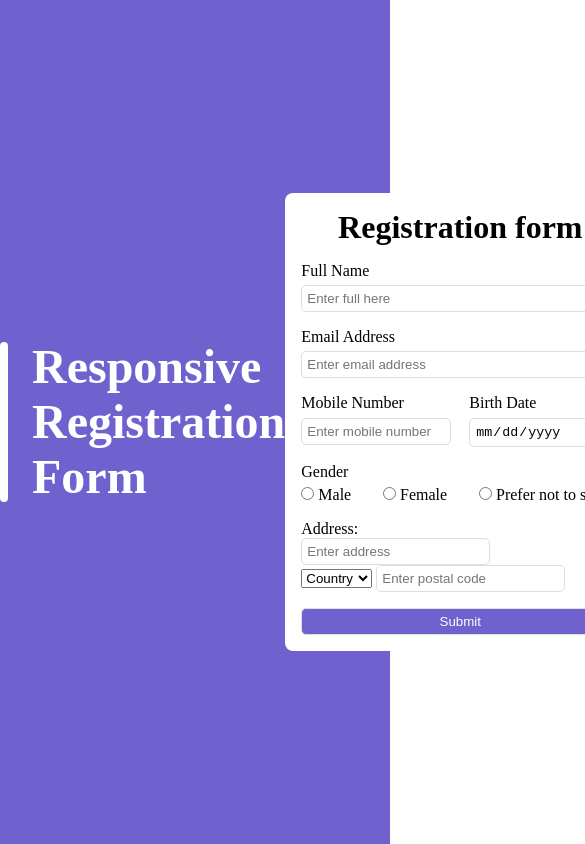
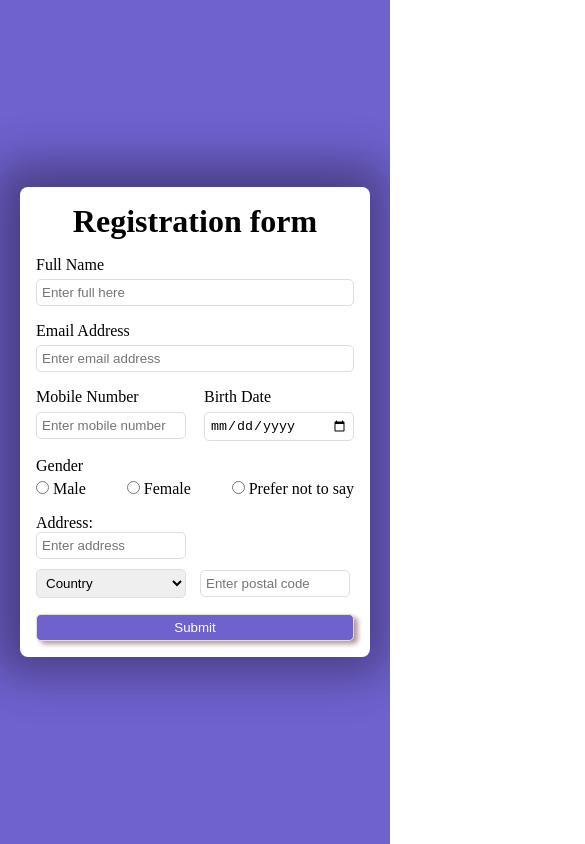
Before and after one commit to Ader-tech/frontendChallange-day1-form, a plain HTML site: page index.html in a window 390 px wide. Shown: the top 844 px of the page, 585 px wide, since content can reach past the window. Drawn offline with Linux system fonts and the light colour scheme.

Commit message:
correct the things highlited and also make it responsive

```diff
--- a/index.css
+++ b/index.css
@@ -16,7 +16,7 @@
     width: 700px;
     display: flex;
     align-items: center;
-    /* gap: 3rem; */
+    gap: 3rem;
     justify-content: space-between;
     /* border: 1px solid black; */
 
@@ -40,13 +40,15 @@
     font-weight: bold;
 }
 .form {
-    width: 350px;
+    width: 500px;
+    height: auto;
     background-color: #fff;
     display: flex;
     flex-direction: column;
     gap: 1rem;
     padding: 1rem;
     border-radius: 0.5rem;
+    box-shadow: -4px -3px 45px 21px rgba(0,0,0,0.35);
 }
 .form h1{
     text-align: center;
@@ -61,7 +63,7 @@
     justify-content: space-between;
 }
 .contact input{
-    width: 150px;
+    width: 200px;
     margin-top: 6px;
 }
 fieldset {
@@ -70,7 +72,7 @@ fieldset {
 
 .gender{
     margin-top: 5px;
-    width: 300px;
+    /* width: 300px; */
     display: flex;
     align-items: center;
     justify-content: space-between;
@@ -84,4 +86,39 @@ input[type=submit]{
     color: white;
     background-color: rgb(111, 97, 206);
     border-radius: 5px;
+    outline: none;
+    box-shadow: 4px 3px 5px rgb(179, 151, 151);
 }
+.location select{
+    width: 200px;
+    border: solid 1.5px rgb(225, 221, 221);
+    border-radius: 5px;
+    padding: 5px;
+    margin-top: 10px;
+    margin-right:  50px;
+}
+.location input{
+    width: 200px;
+}
+@media screen  and (max-width: 500px){
+    .text-wrapper{
+        display: none;
+    }
+    .main{
+        /* width: 100%; */
+        justify-content: center;
+    }
+    .form{
+        width: 350px;
+    }
+    .contact input{
+        width: 150px;
+    }
+    .location select{
+        width: 150px;
+        margin-right: 10px;
+    }
+    .location input{
+        width: 150px;
+    }
+}
--- a/index.html
+++ b/index.html
@@ -34,7 +34,7 @@
 
                     <div class="contact">
                         <div class="mobile">
-                            <label for="contact">Mobile Number</label>
+                            <label for="contact">Mobile Number</label> <br>
                             <input type="text" name="mobileNumber" id="contact" placeholder="Enter mobile number"
                                 aria-placeholder="Enter mobile number" required aria-required="this is required">
                         </div>
@@ -65,13 +65,14 @@
                         </div>
                     </fieldset>
 
-                    <fieldset cla>
+                    <fieldset class="location">
                         <legend>Address:</legend>
                         <input type="text" aria-label="enter address" aria-placeholder="email address" name="address"
                             placeholder="Enter address" required aria-required="this is required"> <br>
                         <select required aria-required="this is required" name="country" id="country">
                             <option value="" aria-label="select country" aria-placeholder="country" selected disabled>
-                                Country</option>
+                                Country
+                            </option>
                             <option value="nigeria"> Nigeria</option>
                             <option value="ghana"> Ghana</option>
                             <option value="togo"> Togo</option>
```
